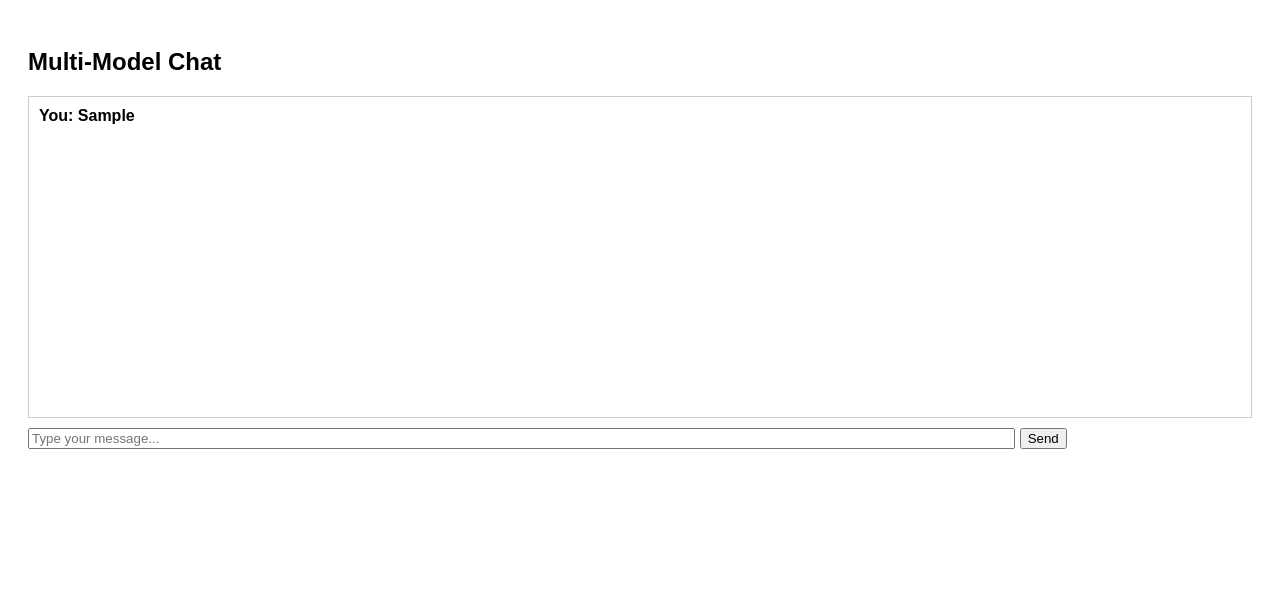
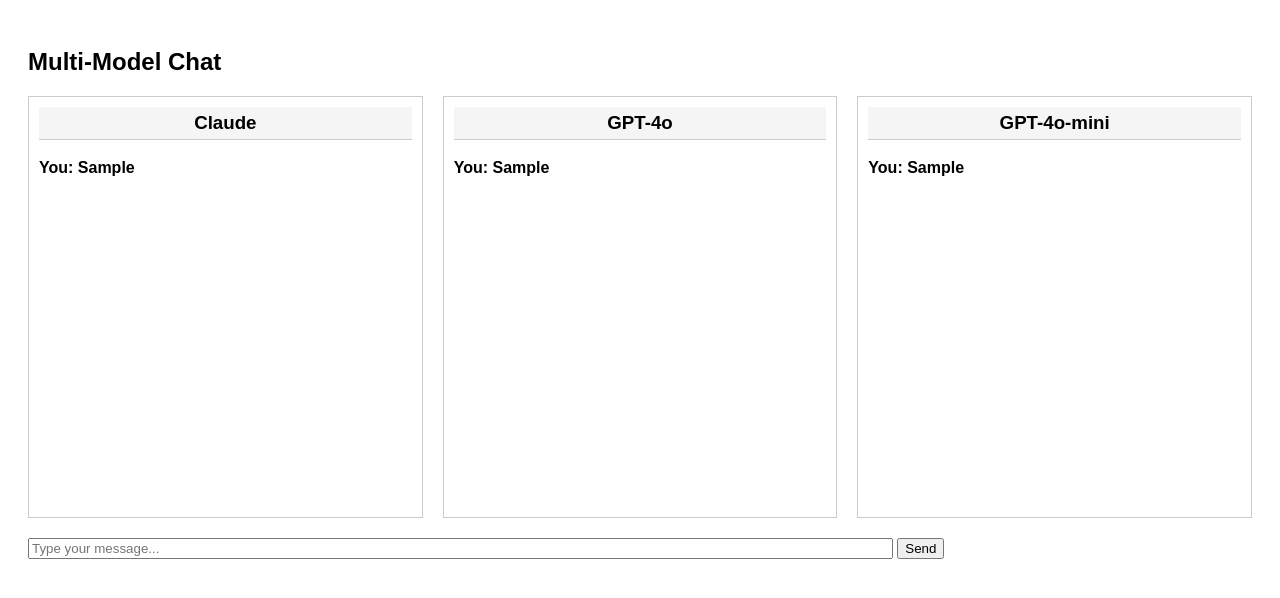
Before and after one commit to wanke20/ai-genie-maas, a website: page public/index.html in a window 1280 px wide. Both pictures are taken after typing "Sample" into the empty fields and a click on the button "Send". Drawn offline with Linux system fonts and the light colour scheme; no server answers.

Commit message:
side by side boxes

```diff
--- a/public/index.html
+++ b/public/index.html
@@ -4,17 +4,66 @@
   <meta charset="UTF-8">
   <title>Multi-Model Chat</title>
   <style>
-    body { font-family: sans-serif; padding: 20px; }
-    #chat-box { border: 1px solid #ccc; padding: 10px; height: 300px; overflow-y: scroll; margin-bottom: 10px; }
-    .user { font-weight: bold; }
-    .model { margin-left: 20px; white-space: pre-wrap; }
+    body {
+      font-family: sans-serif;
+      padding: 20px;
+    }
+
+    #input-section {
+      margin-top: 20px;
+    }
+
+    #chat-container {
+      display: flex;
+      gap: 20px;
+    }
+
+    .chat-box {
+      flex: 1;
+      border: 1px solid #ccc;
+      padding: 10px;
+      height: 400px;
+      overflow-y: scroll;
+    }
+
+    .chat-box h3 {
+      margin-top: 0;
+      text-align: center;
+      background: #f5f5f5;
+      padding: 5px;
+      border-bottom: 1px solid #ccc;
+    }
+
+    .message {
+      white-space: pre-wrap;
+      margin-bottom: 10px;
+    }
+
+    .user strong {
+      font-weight: bold;
+      color: #333;
+    }
   </style>
 </head>
 <body>
   <h2>Multi-Model Chat</h2>
-  <div id="chat-box"></div>
-  <input type="text" id="user-input" placeholder="Type your message..." style="width: 80%;">
-  <button onclick="sendMessage()">Send</button>
+
+  <div id="chat-container">
+    <div id="claude-box" class="chat-box">
+      <h3>Claude</h3>
+    </div>
+    <div id="gpt4o-box" class="chat-box">
+      <h3>GPT-4o</h3>
+    </div>
+    <div id="gpt4omini-box" class="chat-box">
+      <h3>GPT-4o-mini</h3>
+    </div>
+  </div>
+
+  <div id="input-section">
+    <input type="text" id="user-input" placeholder="Type your message..." style="width: 70%;">
+    <button onclick="sendMessage()">Send</button>
+  </div>
 
   <script>
     async function sendMessage() {
@@ -22,8 +71,13 @@
       const message = input.value.trim();
       if (!message) return;
 
-      appendMessage("You", message);
+      // Clear input
       input.value = "";
+
+      // Bold user message
+      appendMessage("claude-box", `<strong>You: ${message} </strong>`);
+      appendMessage("gpt4o-box", `<strong>You: ${message} </strong>`);
+      appendMessage("gpt4omini-box", `<strong>You: ${message} </strong>`);
 
       const response = await fetch("/chat", {
         method: "POST",
@@ -34,18 +88,33 @@
       });
 
       const data = await response.json();
-      for (const [model, reply] of Object.entries(data)) {
-        appendMessage(model, reply);
-      }
+
+      appendMessage("claude-box", `Claude: ${sanitize(data["claude-3-7-sonnet-20250219"] || "Error or no response")}`);
+      appendMessage("gpt4o-box", `GPT-4o: ${sanitize(data["gpt-4o"] || "Error or no response")}`);
+      appendMessage("gpt4omini-box", `GPT-4o-mini: ${sanitize(data["gpt-4o-mini"] || "Error or no response")}`);
     }
 
-    function appendMessage(sender, text) {
-      const chatBox = document.getElementById("chat-box");
+    function appendMessage(boxId, htmlText) {
+      const box = document.getElementById(boxId);
       const div = document.createElement("div");
-      div.className = sender === "You" ? "user" : "model";
-      div.textContent = `${sender}: ${text}`;
-      chatBox.appendChild(div);
-      chatBox.scrollTop = chatBox.scrollHeight;
+      div.className = "message";
+      div.innerHTML = htmlText; // Render with bold tags
+      box.appendChild(div);
+      box.scrollTop = box.scrollHeight;
+    }
+
+    function sanitize(str) {
+      // Basic HTML sanitization to prevent script injection
+      return str.replace(/[&<>"']/g, function (match) {
+        const escape = {
+          "&": "&amp;",
+          "<": "&lt;",
+          ">": "&gt;",
+          '"': "&quot;",
+          "'": "&#039;"
+        };
+        return escape[match];
+      });
     }
   </script>
 </body>
```
